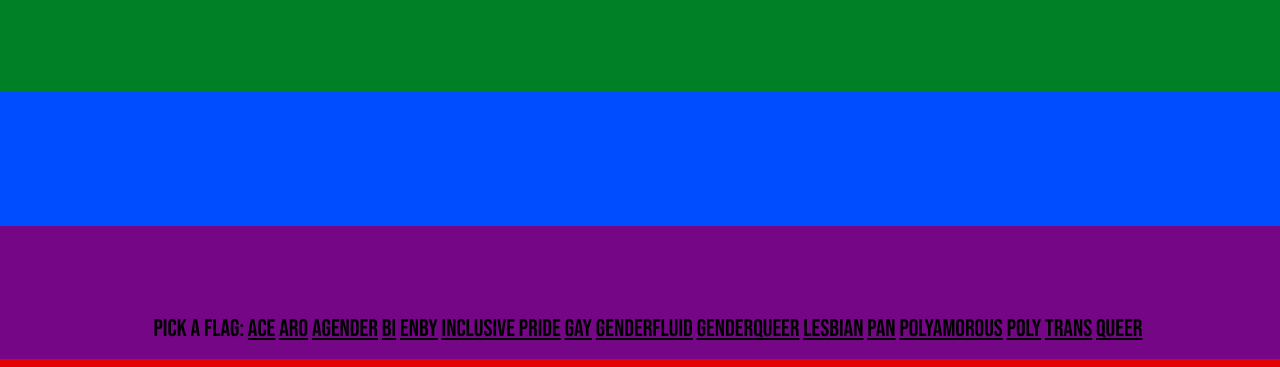
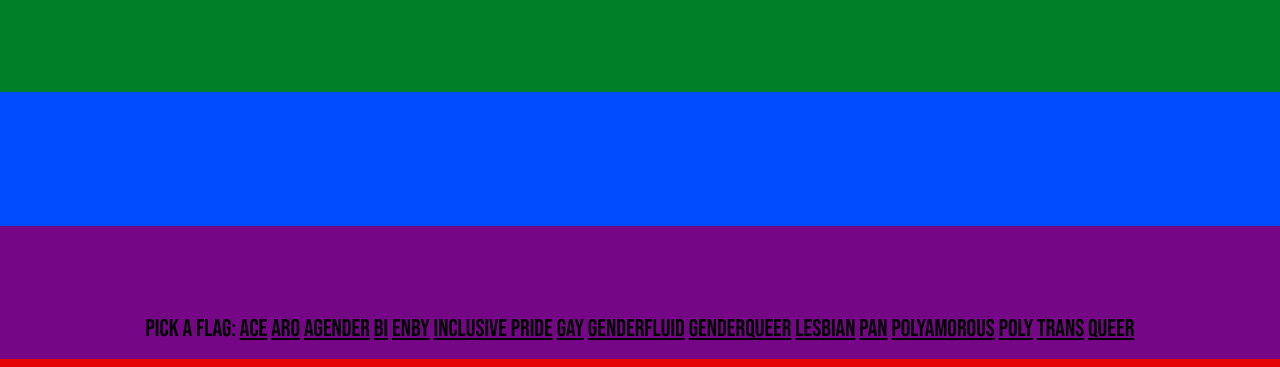
Before and after one commit to Squalm/straightnt, a plain HTML site: page index.html in a window 1280 px wide. Shown: the part 441-808 px from the top of the page. Drawn offline with Linux system fonts and the light colour scheme.

Commit message:
bug fixes and centering

```diff
--- a/style.css
+++ b/style.css
@@ -49,12 +49,12 @@ body {
 }
 
 #main {
-  height: 12vh;
+  height: 80vh;
   width: 80vw;
   position: fixed;
   top: 50%;
   left: 50%;
-  margin-top: -6vh;
+  margin-top: -6vmin;
   margin-left: -40vw;
   text-align: center;
 }
@@ -62,7 +62,8 @@ body {
 #bottom {
   position: fixed;
   bottom: 2vh;
-  width: 100%;
+  left: 1em;
+  right: 1em;
   text-align: center;
 }
 
```
